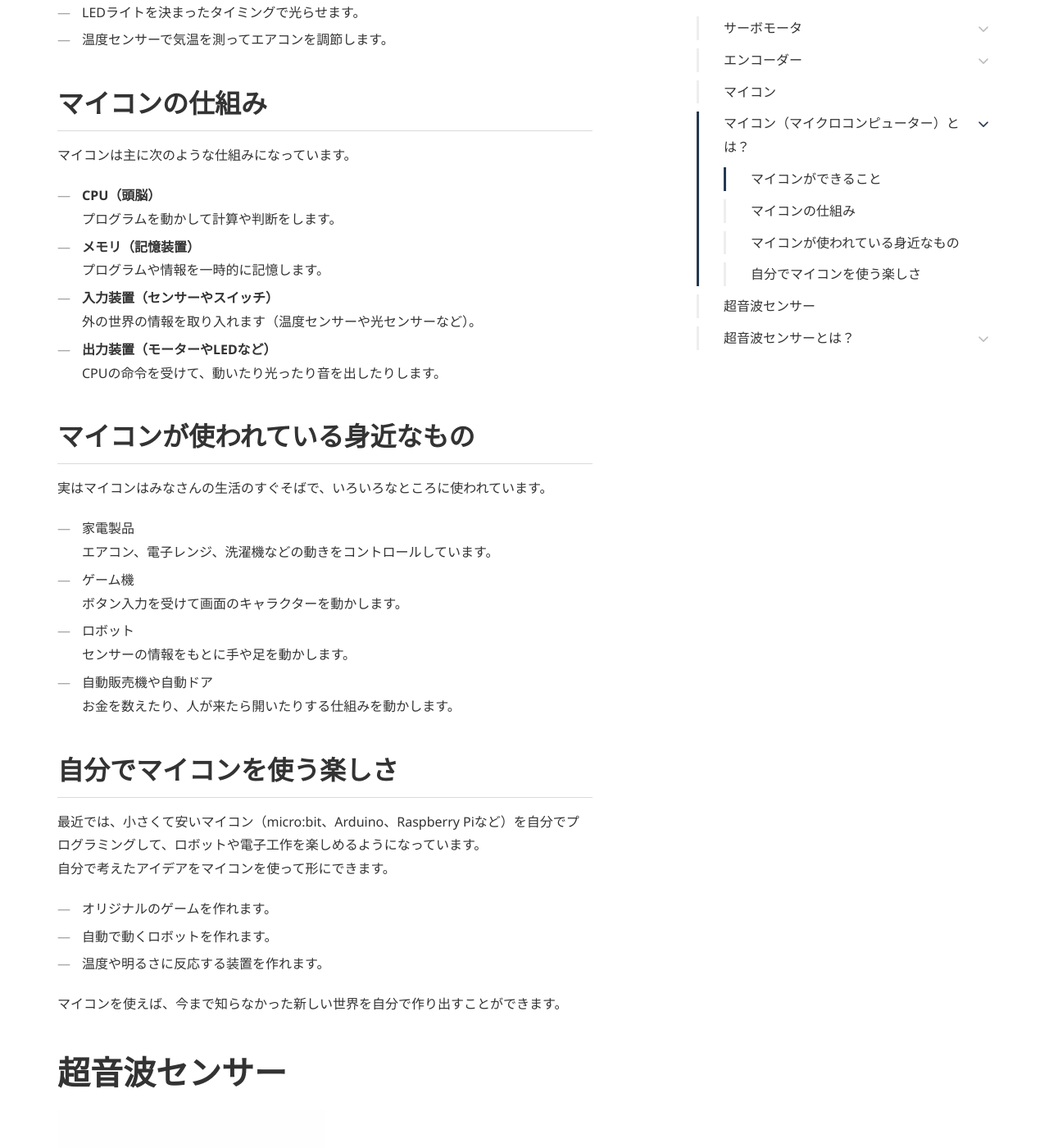
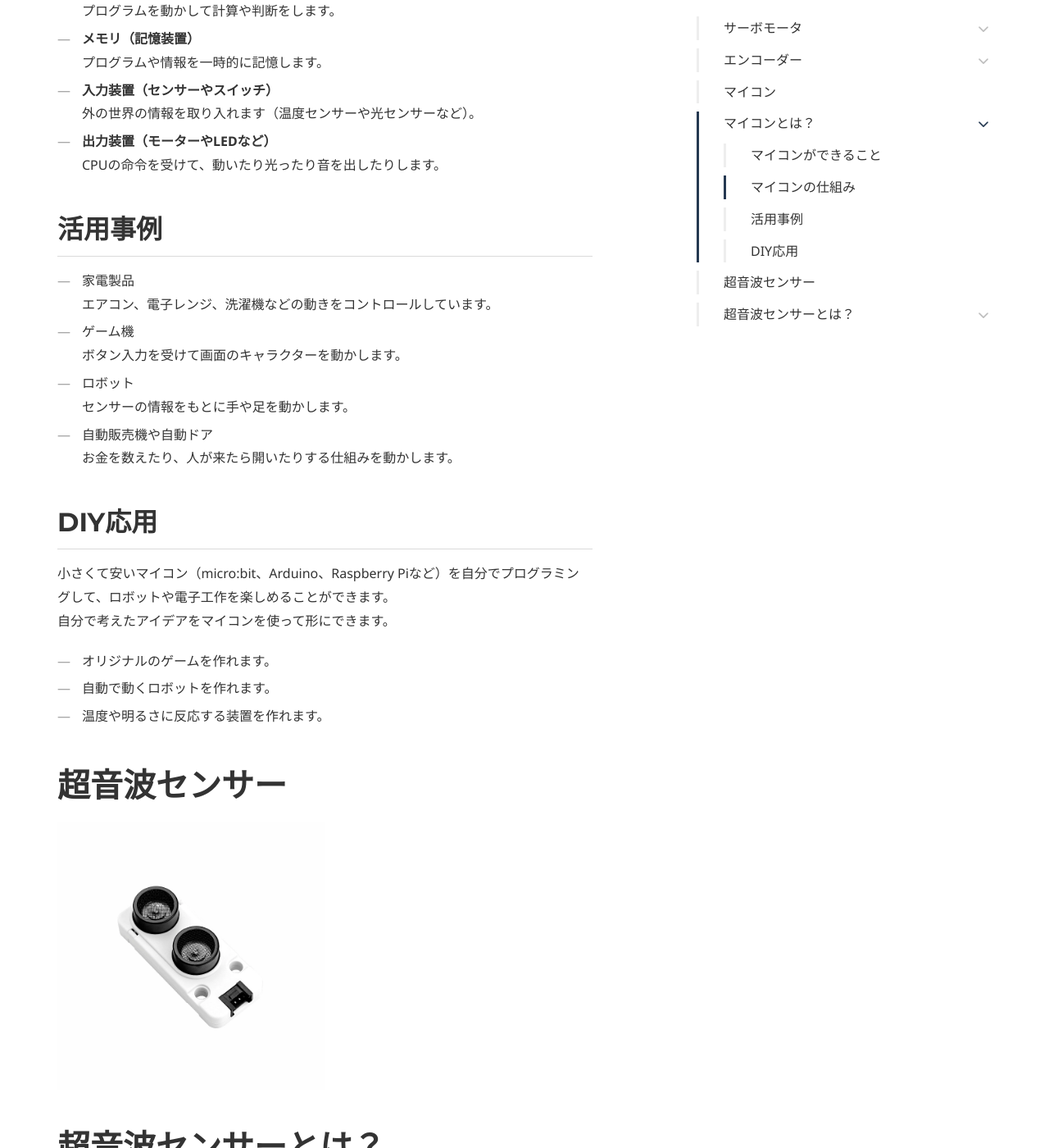
Before and after one commit to LifeTechRobotics/developwithuiflow, a Jekyll site: the page built from component.md, in a window 1280 px wide and 1400 px high, scrolled down 6247 px. Shown: the whole window at 82% size. Built offline with Jekyll 4.4.1, drawn with Linux system fonts in a browser that asks for light colours; some web fonts are replaced; some of the changed text lies outside the part shown.

Commit message:
update component

```diff
--- a/component.md
+++ b/component.md
@@ -43,7 +43,7 @@ page_nav:
 - 速くて細かな動きができます。
   指示に対して素早く正確に反応できるため、精密な動きをさせることができます。
 
-## サーボモータの仕組み（フィードバック制御）
+## サーボモータの仕組み
 サーボモータが正確な位置で止まれるのは、「フィードバック制御」という仕組みのおかげです。
 次のような流れで動作しています。
 
@@ -57,7 +57,7 @@ page_nav:
    もしズレていたら、ズレがなくなるまでモーターを微調整します。
    こうして、サーボモータは正確な動きを実現しています。
 
-## サーボモータの中身はどうなっていますか？
+## サーボモータの中身
 サーボモータの中には主に次のようなパーツが入っています。
 
 - モーター本体
@@ -69,15 +69,13 @@ page_nav:
 - 制御回路（頭脳）
   指示された位置に正しく動かすための計算を行います。
 
-## 身近なところでの使い道
-サーボモータは、身近なものにもたくさん使われています。
-
+## 活用事例
 - ロボットの腕や足（関節）を動かします。
 - ラジコンカーやラジコン飛行機を操縦します（ハンドルや翼の動き）。
 - 自動ドアやロックを開閉します。
 - ドローンのプロペラやカメラの向きを調整します。
 
-## 自分で使うと、どんなことができますか？
+## DIY応用
 サーボモータを使うと、さまざまな工作やロボット作りが楽しめます。
 
 - 自作ロボットの腕を自由自在に動かせます。
@@ -92,12 +90,12 @@ page_nav:
 エンコーダーとは、機械やモーターが「どれくらい回転したか」「どの位置にいるか」を正確に計測するセンサーです。
 簡単にいうと、「回転の量や位置を数える装置」です。
 
-## エンコーダーがなぜ必要なのですか？
+## エンコーダーがなぜ必要なのか？
 モーターは電気を流すと回りますが、「何回転したか」「どのくらいのスピードで回っているか」はモーター自身は教えてくれません。
 そこで登場するのがエンコーダーです。
 エンコーダーを使うと、モーターやロボットが正確な動きをするために必要な情報が得られます。
 
-## エンコーダーの仕組み（どうやって回転を数えるのですか？）
+## エンコーダーの仕組み
 エンコーダーの中には、小さな円盤（ディスク）とセンサーが入っています。
 
 - モーターが回ると、一緒に円盤も回ります。
@@ -115,7 +113,7 @@ page_nav:
   絶対的な「位置」を測ります。
   電源を切っても位置情報が消えないため、常に「今どこにいるか」を教えてくれます。
 
-## エンコーダーが使われている身近なもの
+## 活用事例
 - ロボットの関節
   決まった角度でピッタリ止められます。
 - お掃除ロボットのタイヤ
@@ -125,19 +123,17 @@ page_nav:
 - エレベーター
   どの階まで来たかを正確に判断します。
 
-## 自分でエンコーダーを使ってできること
-最近では、エンコーダーを使ったロボットや自動で動く工作を作れます。
+## DIY応用
+エンコーダーを使ったロボットや自動で動く工作を作れます。
 
 - ロボットを決まった場所で止められます。
 - 正確に進むロボットカーを作れます。
 - 位置を測るセンサーを使った工作ができます。
 
-エンコーダーは、小さいけれど精密な動きを実現するために、とても重要なセンサーです。
-
 # マイコン
 <img src="../images/component/atomlite.webp" alt="2" width="50%" height="50%">
 
-# マイコン（マイクロコンピューター）とは？
+# マイコンとは？
 
 マイコン（マイクロコンピューター）とは、「小さなコンピューター」のことです。
 みなさんが普段使っているパソコンやスマートフォンには、大きくて高性能なコンピューターが入っていますが、マイコンはそれよりもずっと小型で、シンプルな機能を持っています。
@@ -162,9 +158,7 @@ page_nav:
 - **出力装置（モーターやLEDなど）**
   CPUの命令を受けて、動いたり光ったり音を出したりします。
 
-## マイコンが使われている身近なもの
-実はマイコンはみなさんの生活のすぐそばで、いろいろなところに使われています。
-
+## 活用事例
 - 家電製品
   エアコン、電子レンジ、洗濯機などの動きをコントロールしています。
 - ゲーム機
@@ -174,15 +168,13 @@ page_nav:
 - 自動販売機や自動ドア
   お金を数えたり、人が来たら開いたりする仕組みを動かします。
 
-## 自分でマイコンを使う楽しさ
-最近では、小さくて安いマイコン（micro:bit、Arduino、Raspberry Piなど）を自分でプログラミングして、ロボットや電子工作を楽しめるようになっています。
+## DIY応用
+小さくて安いマイコン（micro:bit、Arduino、Raspberry Piなど）を自分でプログラミングして、ロボットや電子工作を楽しめることができます。
 自分で考えたアイデアをマイコンを使って形にできます。
 
 - オリジナルのゲームを作れます。
 - 自動で動くロボットを作れます。
 - 温度や明るさに反応する装置を作れます。
-
-マイコンを使えば、今まで知らなかった新しい世界を自分で作り出すことができます。
 
 # 超音波センサー
 <img src="../images/component/ultrasonicio.webp" alt="2" width="50%" height="50%">
@@ -212,21 +204,17 @@ page_nav:
 - 簡単に使えます。
   ロボット作りなどでよく使われる、扱いやすいセンサーです。
 
-## 超音波センサーが使われている身近なもの
-超音波センサーは色々な場所で活躍しています。
-
+## 活用事例
 - 車の後ろについているセンサー
   バックするときに障害物との距離を測ります。
 - お掃除ロボット
-  障害物を感知して、自動でよけます。
+  障害物を感知して、自動で避けます。
 - ロボットカーやロボットの目
   障害物までの距離を測って、自動的に止まったり避けたりします。
 
-## 活用例
+## DIY応用
 超音波センサーを使うと、自分でもこんな工作ができます。
 
-- 障害物をよけて動くロボットカーを作れます。
+- 障害物を避けて動くロボットカーを作れます。
 - 人が近づくと自動で光るランプを作れます。
 - 距離を測って音やLEDで知らせる装置を作れます。
-
-超音波センサーは、簡単で使いやすく、とても便利なセンサーです。
```
